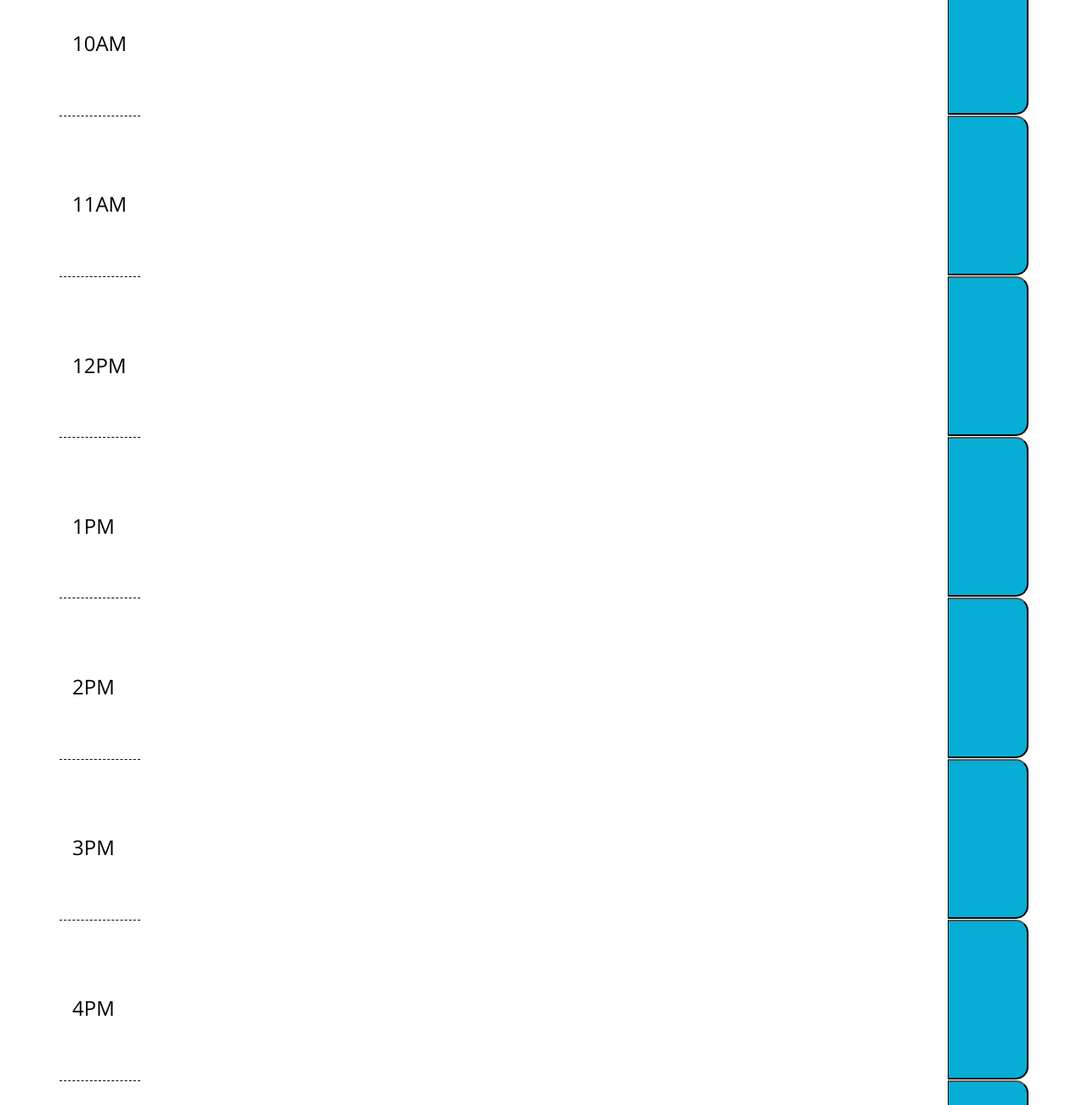
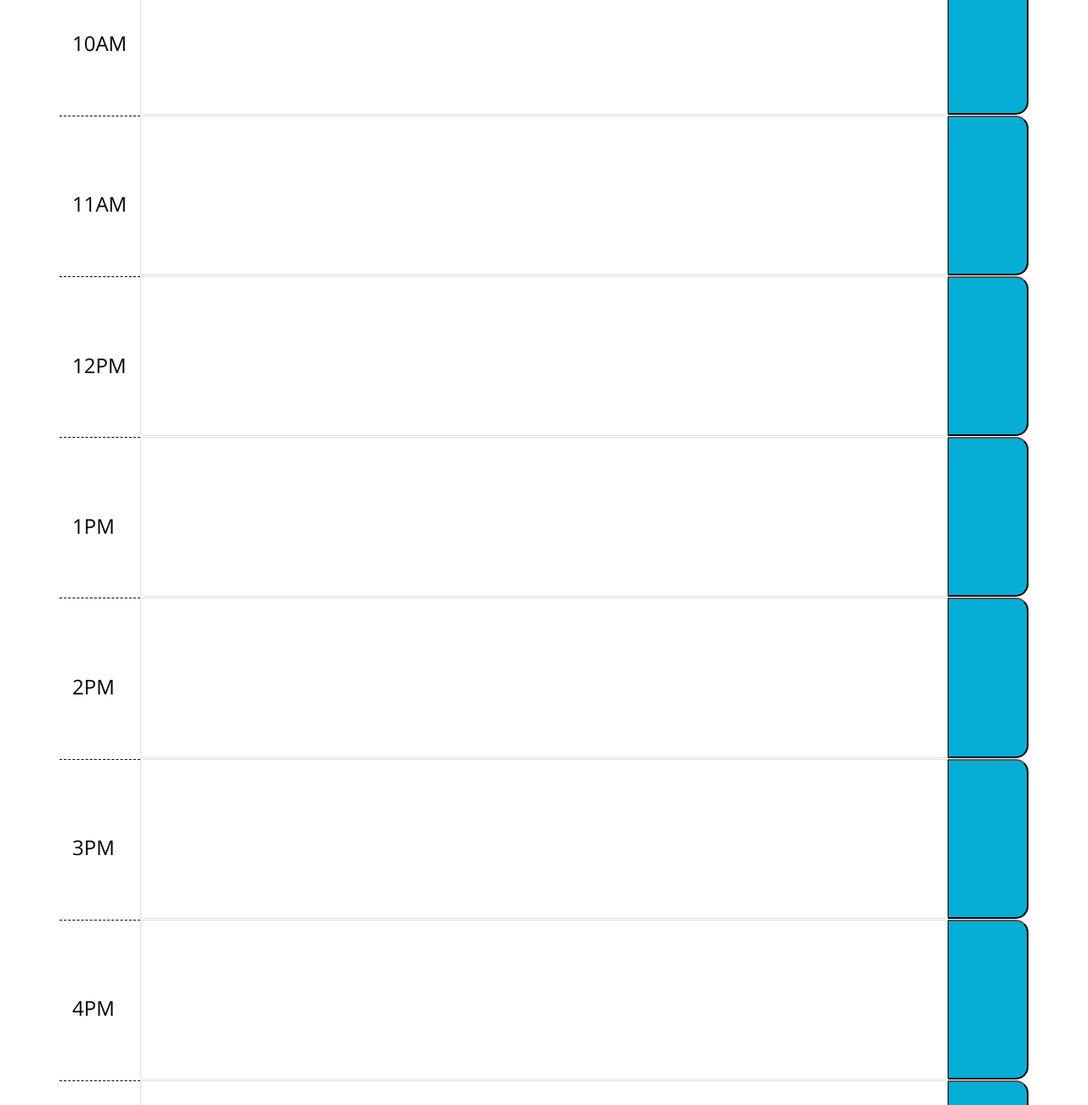
Before and after one commit to Wittywhitaker14/Work-Day-Scheduler, a plain HTML site: page Develop/index.html in a window 1280 px wide. Shown: the part 580-1880 px from the top of the page at 85% size. Drawn offline with nearby package versions, Linux system fonts and the light colour scheme; a web font is replaced by a local one.

Commit message:
added a class

```diff
--- a/Develop/index.html
+++ b/Develop/index.html
@@ -41,8 +41,8 @@
                   9AM
                 </h4>
             </div>
-            <form id="list9a" class="col-md-10 textarea card description">
-                <ul class="list-group  list-group-flush">
+            <form class="col-md-10 textarea card description">
+                <ul id="list9a" class="list-group  list-group-flush">
                 </ul>
               </form>
                 <button id="save" class="col-md-1 saveBtn">
@@ -55,7 +55,7 @@
               10AM
             </h4>
           </div>
-            <form class="col-md-10 textarea description">
+            <form class="col-md-10 textarea card description">
               <ul id="list10a" class="list-group list-group-flush">
               </ul>
             </form>
@@ -69,7 +69,7 @@
                   11AM
                 </h4>
             </div>
-            <form class="col-md-10 textarea description">
+            <form class="col-md-10 textarea card description">
                 <ul id="list11a" class="list-group list-group-flush">
                 </ul>
             </form>
@@ -84,7 +84,7 @@
                   12PM
                 </h4>
             </div>
-            <form class="col-md-10 textarea description">
+            <form class="col-md-10 textarea card description">
               <ul id="list12p" class="list-group list-group-flush">
               </ul>
             </form>
@@ -98,7 +98,7 @@
                   1PM
                 </h4>
             </div>
-            <form class="col-md-10 textarea description">
+            <form class="col-md-10 textarea card description">
               <ul id="list1p" class="list-group list-group-flush">
               </ul>
             </form>
@@ -112,7 +112,7 @@
                   2PM
                 </h4>
             </div>
-            <form class="col-md-10 textarea description">
+            <form class="col-md-10 textarea card description">
               <ul id="list2p" class="list-group list-group-flush">
               </ul>
             </form>
@@ -126,7 +126,7 @@
                   3PM
                 </h4>
             </div>
-            <form class="col-md-10 textarea description">
+            <form class="col-md-10 textarea card description">
               <ul id="list3p" class="list-group list-group-flush">
               </ul>
             </form>
@@ -140,7 +140,7 @@
                   4PM
                 </h4>
             </div>
-            <form class="col-md-10 textarea description">
+            <form class="col-md-10 textarea card description">
               <ul id="list4p" class="list-group list-group-flush">
               </ul>
             </form>
@@ -154,7 +154,7 @@
                   5PM
                 </h4>
             </div>
-            <form class="col-md-10 textarea description">
+            <form class="col-md-10 textarea card description">
               <ul id="list5p" class="list-group list-group-flush">
               </ul>
             </form>
--- a/Develop/script.js
+++ b/Develop/script.js
@@ -4,12 +4,10 @@ var time = $('#currentDay.lead').append(moment().format("dddd, MMMM Do, YYYY"));
 
 
 var form = $("form").on("click", function() {
-        // get current text of p element
         var text = $(this)
           .text()
           .trim();
 
-        // replace p element with a new textarea
         var textInput = $("<input>").addClass("textarea");
         $(this).replaceWith(textInput);
 });
```
